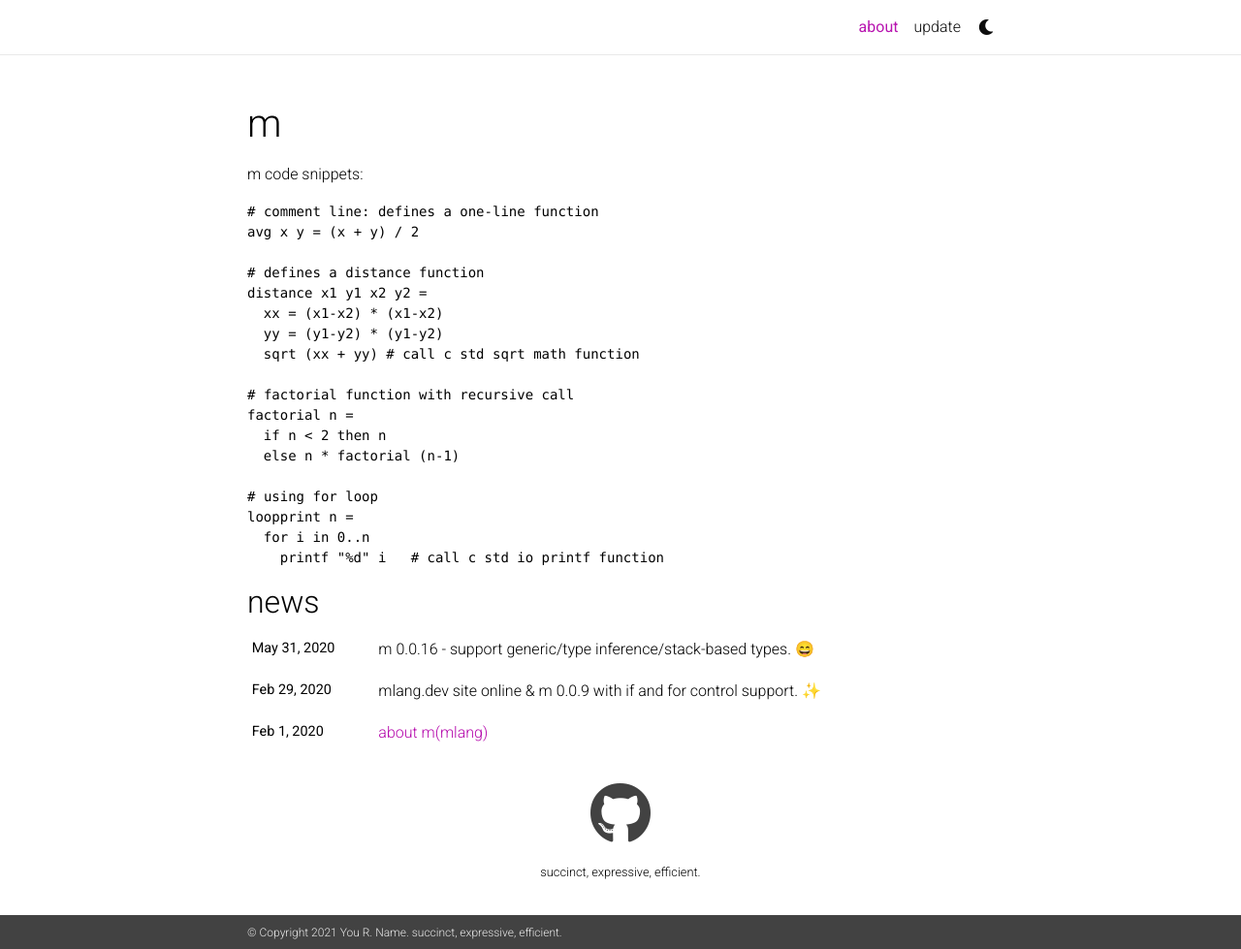
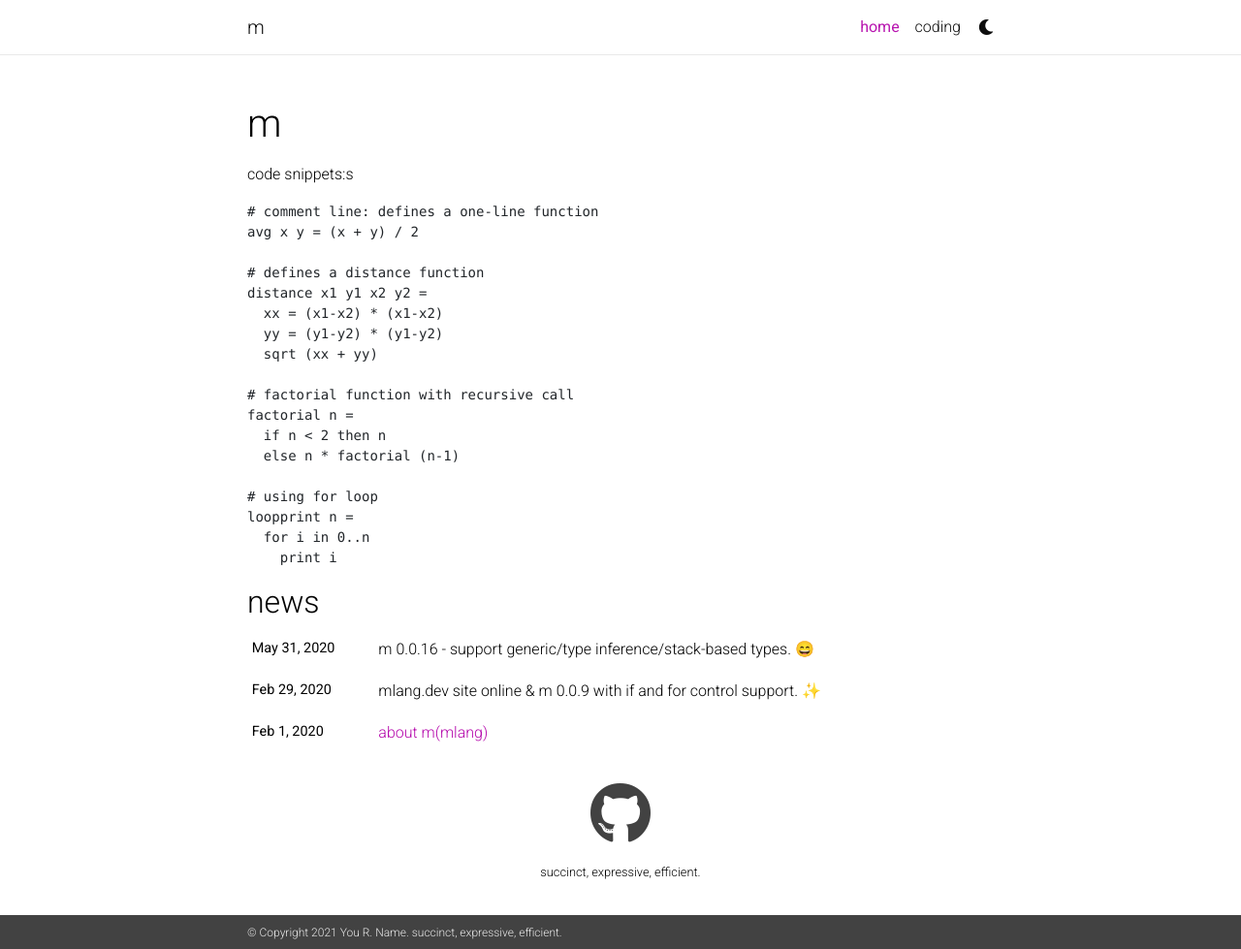
Before and after one commit to mlang-dev/m, a Jekyll site: the page built from docs/_pages/home.md, in a window 1280 px wide and 979 px high. Shown: the whole window at 97% size. Built offline with Jekyll 4.4.1, drawn with Linux system fonts in a browser that asks for light colours; nearby versions of some CDN libraries; emoji names are drawn with the system emoji font; a style sheet for code colours, icons or effects is not loaded.

Commit message:
update doc

````diff
--- a/docs/_config.yml
+++ b/docs/_config.yml
@@ -65,9 +65,9 @@ panelbear_analytics: XXXXXXXXX # panelbear analytics site ID
 # Blog
 # -----------------------------------------------------------------------------
 
-blog_name: updates  # your blog must have a name for it to show up in the nav bar
-blog_description: updates about mlang
-permalink: /update/:year/:title/
+blog_name: coding in m  # your blog must have a name for it to show up in the nav bar
+blog_description:
+permalink: /blog/:year/:title/
 
 # Pagination
 pagination:
--- a/docs/_includes/header.html
+++ b/docs/_includes/header.html
@@ -3,11 +3,10 @@
     <!-- Nav Bar -->
     <nav id="navbar" class="navbar navbar-light navbar-expand-sm {% if site.navbar_fixed %}fixed-top{% else %}sticky-top{% endif %}">
     <div class="container">
-      {% if page.title != "about" %}
       <a class="navbar-brand title font-weight-lighter" href="{{ site.baseurl | prepend: site.url }}/">
        {% if site.title == "blank" %}<span class="font-weight-bold">{{ site.first_name }}</span> {{ site.middle_name }}  {{ site.last_name }}{% else %}{{ site.title }}{% endif %}
       </a>
-      {% elsif site.show_social_icons %}
+      {% if site.show_social_icons %}
         <!-- Social Icons -->
         <div class="row ml-1 ml-sm-0">
           {% include social.html %}
@@ -22,11 +21,11 @@
       </button>
       <div class="collapse navbar-collapse text-right" id="navbarNav">
         <ul class="navbar-nav ml-auto flex-nowrap">
-          <!-- About -->
-          <li class="nav-item {% if page.title == 'about' %}active{% endif %}">
+          <!-- home -->
+          <li class="nav-item {% if page.title == 'home' %}active{% endif %}">
             <a class="nav-link" href="{{ '/' | relative_url }}">
-              about
-              {% if page.title == "about" %}
+              home
+              {% if page.title == "home" %}
                 <span class="sr-only">(current)</span>
               {% endif %}
             </a>
@@ -35,7 +34,7 @@
           <!-- Blog -->
           <li class="nav-item {% if page.url contains 'blog' %}active{% endif %}">
             <a class="nav-link" href="{{ '/blog/' | relative_url }}">
-              update
+              coding
               {% if page.title == "blog" %}
               <span class="sr-only">(current)</span>
               {% endif %}
--- a/docs/_pages/about.md
+++ b/docs/_pages/home.md
@@ -1,6 +1,6 @@
 ---
-layout: about
-title: about
+layout: home
+title: home
 permalink: /
 description: #<a href="#">Affiliations</a>. Address. Contacts. Moto. Etc.
 
@@ -16,8 +16,8 @@ news: true  # includes a list of news items
 social: true  # includes social icons at the bottom of the page
 ---
 
-m code snippets:
-{% highlight ocaml %}
+code snippets:s
+```
 # comment line: defines a one-line function
 avg x y = (x + y) / 2
 
@@ -25,7 +25,7 @@ avg x y = (x + y) / 2
 distance x1 y1 x2 y2 =
   xx = (x1-x2) * (x1-x2)
   yy = (y1-y2) * (y1-y2)
-  sqrt (xx + yy) # call c std sqrt math function
+  sqrt (xx + yy)
 
 # factorial function with recursive call
 factorial n =
@@ -35,9 +35,8 @@ factorial n =
 # using for loop
 loopprint n =
   for i in 0..n
-    printf "%d" i   # call c std io printf function
-{% endhighlight %}
-
+    print i
+```
 
 
 [github]: https://github.com/ligangwang/m
--- a/docs/blog/index.html
+++ b/docs/blog/index.html
@@ -15,7 +15,7 @@ pagination:
 <div class="post">
 
   <div class="header-bar">
-    <h1>{{ site.blog_name }}</h1>
+    <h2>{{ site.blog_name }}</h2>
     <h2>{{ site.blog_description }}</h2>
   </div>
 
````
Also changed, not shown: docs/_pages/code.md (+1 -1 lines), README.md, docs/_layouts/home.html (renamed from docs/_layouts/about.html).
